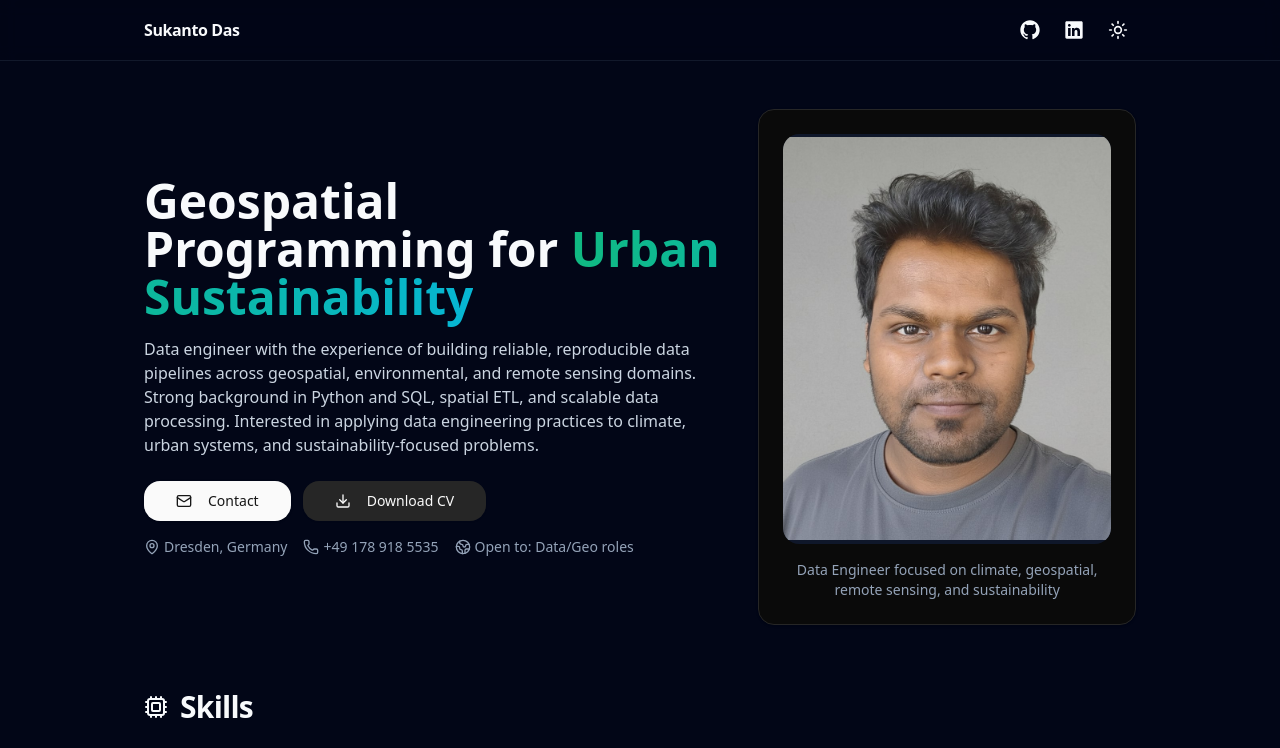
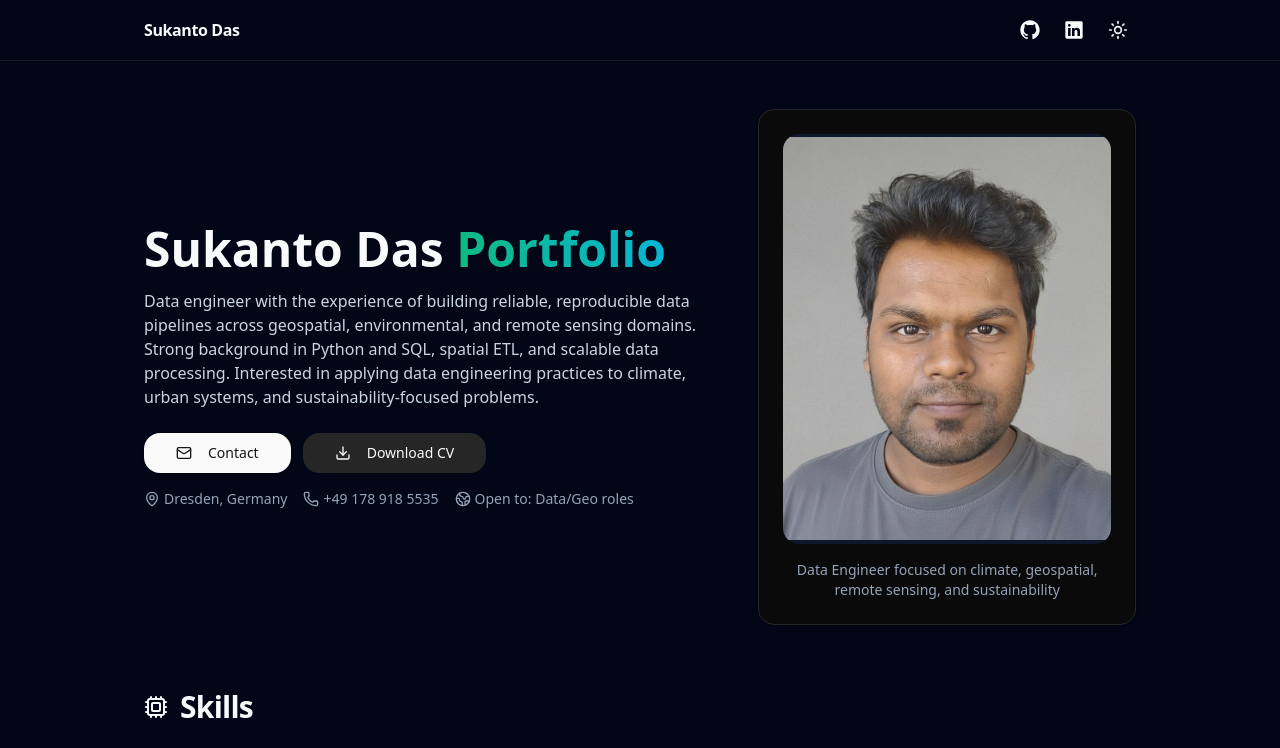
Before and after one commit to Sukanto54cl/portfolio, a React (Vite) app: page / in a window 1280 px wide. Shown: the top 748 px of the page. Built offline with nearby package versions, Linux system fonts and the light colour scheme.

Commit message:
portfolio name added

```diff
--- a/src/Portfolio.tsx
+++ b/src/Portfolio.tsx
@@ -273,7 +273,7 @@ export default function Portfolio() {
         <div className="max-w-5xl mx-auto px-4 grid md:grid-cols-5 gap-8 items-center">
           <motion.div initial={{ opacity: 0, y: 12 }} animate={{ opacity: 1, y: 0 }} transition={{ duration: 0.6 }} className="md:col-span-3">
             <h1 className="text-3xl md:text-5xl font-bold leading-tight">
-              Geospatial Programming for <span className="bg-gradient-to-r from-emerald-500 to-cyan-500 bg-clip-text text-transparent">Urban Sustainability</span>
+              Sukanto Das <span className="bg-gradient-to-r from-emerald-500 to-cyan-500 bg-clip-text text-transparent">Portfolio</span>
             </h1>
             <p className="mt-4 text-slate-600 dark:text-slate-300 max-w-2xl">
               {profile.summary}
```
